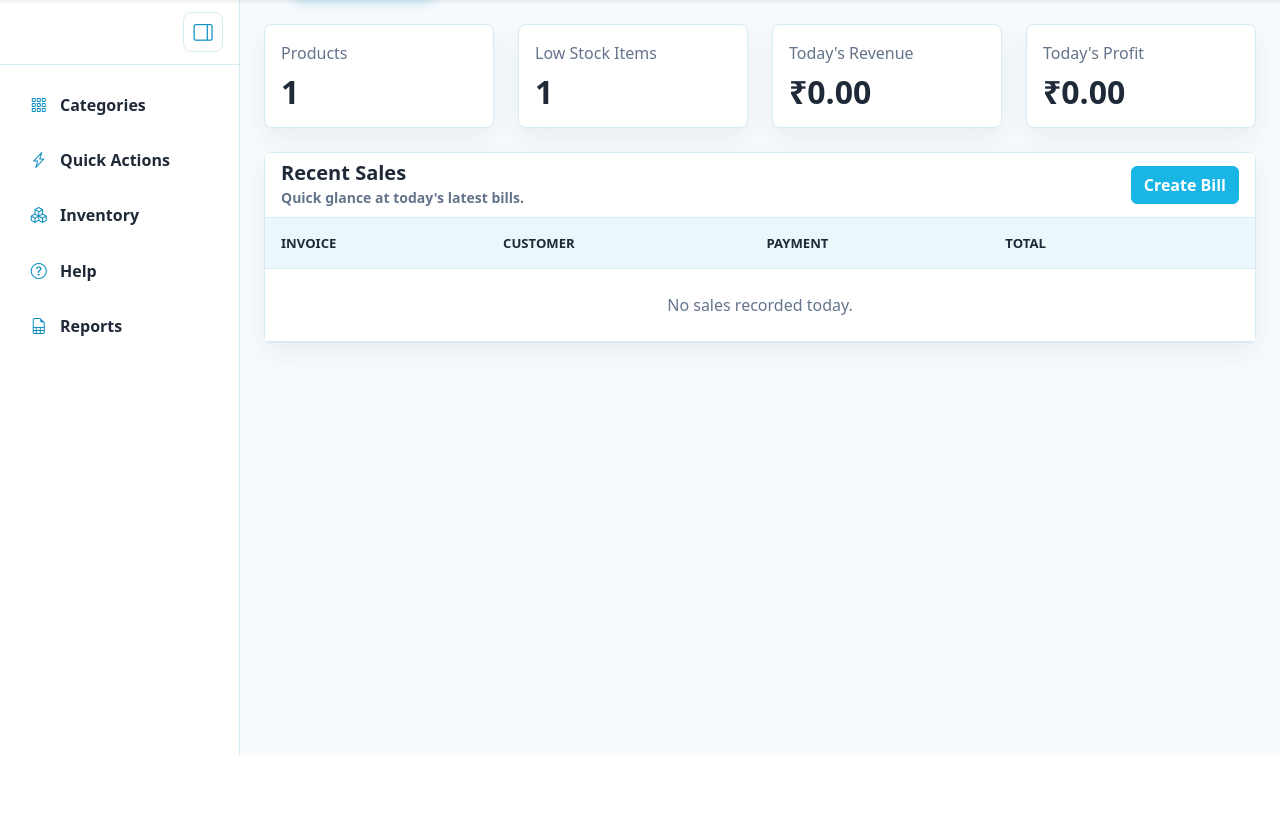
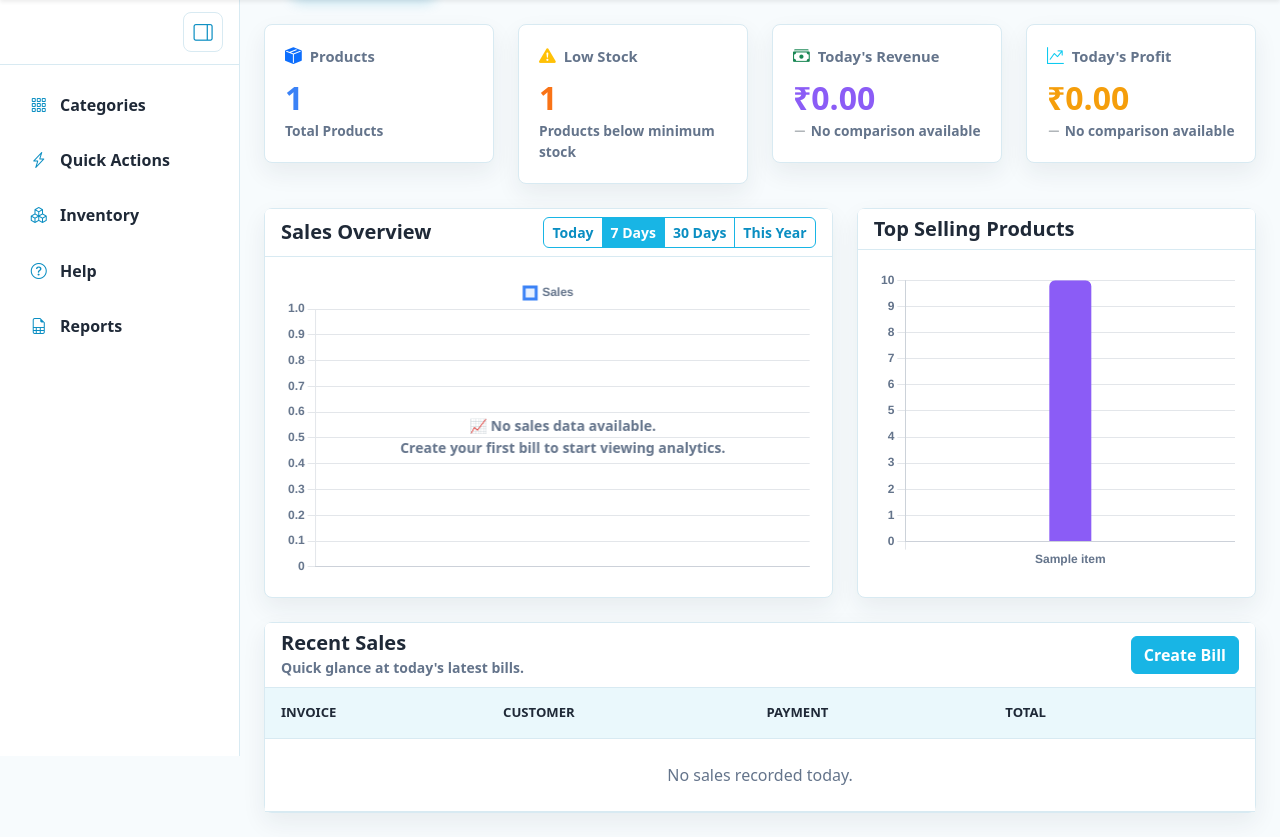
Before and after one commit to trinathprasad/smart-pos, a Flask app: page / in a window 1280 px wide. Shown: the part 117-954 px from the top of the page. Before the commit the page ends 873 px from the top, so only its background shows below. Run offline with Flask 3, Linux system fonts and the light colour scheme; tables that the repository leaves empty hold one stand-in row (values such as "Sample post").

Commit message:
Enhance dashboard with live analytics and Chart.js

```diff
--- a/app/__init__.py
+++ b/app/__init__.py
@@ -4,6 +4,7 @@ from flask import Flask, redirect, request, session, url_for
 from sqlalchemy import inspect, text
 
 from .config import Config
+from .dashboard_metrics import dashboard_kpi_comparisons
 from .extensions import db
 from .utils import format_bill_datetime, format_quantity, format_quantity_with_unit
 
@@ -14,6 +15,7 @@ def create_app(config_class=Config):
     app.jinja_env.filters["bill_datetime"] = format_bill_datetime
     app.jinja_env.filters["quantity"] = format_quantity
     app.jinja_env.filters["quantity_with_unit"] = format_quantity_with_unit
+    app.jinja_env.globals["dashboard_kpi_comparisons"] = dashboard_kpi_comparisons
 
     @app.before_request
     def require_admin_login():
--- a/app/routes/main.py
+++ b/app/routes/main.py
@@ -1,11 +1,53 @@
 from decimal import Decimal
 
 from flask import Blueprint, render_template
+from sqlalchemy import func
 
-from ..models import Product, Sale
+from ..models import Product, Sale, SaleItem
 from ..utils import local_today, utc_bounds_for_local_date
 
 main_bp = Blueprint("main", __name__)
+
+
+def _sales_overview_chart_data():
+    sale_day = func.date(Sale.created_at, "+5 hours", "+30 minutes")
+    sales_by_day = (
+        Sale.query
+        .with_entities(
+            sale_day.label("sale_day"),
+            func.sum(Sale.grand_total).label("total_sales"),
+        )
+        .group_by(sale_day)
+        .order_by(sale_day)
+        .all()
+    )
+
+    return {
+        "labels": [row.sale_day for row in sales_by_day],
+        "values": [float(row.total_sales or 0) for row in sales_by_day],
+        "emptyMessage": "No sales data available yet.",
+    }
+
+
+def _top_products_chart_data():
+    quantity_sold = func.sum(SaleItem.qty)
+    top_products = (
+        SaleItem.query
+        .with_entities(
+            func.max(SaleItem.product_name).label("product_name"),
+            quantity_sold.label("quantity_sold"),
+        )
+        .group_by(SaleItem.product_id)
+        .order_by(quantity_sold.desc(), func.max(SaleItem.product_name).asc())
+        .limit(5)
+        .all()
+    )
+
+    return {
+        "labels": [row.product_name for row in top_products],
+        "values": [float(row.quantity_sold or 0) for row in top_products],
+        "emptyMessage": "No product sales available.",
+    }
 
 
 @main_bp.route("/")
@@ -37,4 +79,8 @@ def index():
         revenue_today=revenue_today,
         profit_today=profit_today,
         sales_today=sales_today,
+        dashboard_chart_data={
+            "salesOverview": _sales_overview_chart_data(),
+            "topProducts": _top_products_chart_data(),
+        },
     )
--- a/app/static/css/styles.css
+++ b/app/static/css/styles.css
@@ -540,6 +540,70 @@ body.is-sidebar-collapsed .app-sidebar-link .bi {
     box-shadow: var(--brand-card-shadow);
 }
 
+.stat-value {
+    font-weight: 800;
+}
+
+.stat-card .card-body {
+    padding: 1.25rem;
+}
+
+.kpi-card-title {
+    display: flex;
+    align-items: center;
+    gap: 0.5rem;
+    margin-bottom: 0.75rem;
+    color: var(--brand-muted);
+    font-size: 0.92rem;
+    font-weight: 700;
+}
+
+.kpi-card-title i {
+    font-size: 1.05rem;
+    line-height: 1;
+}
+
+.kpi-comparison {
+    min-height: 1.25rem;
+    font-size: 0.86rem;
+    font-weight: 600;
+}
+
+.stat-value-products {
+    color: #3B82F6;
+}
+
+.stat-value-low-stock-ok {
+    color: var(--brand-success);
+}
+
+.stat-value-low-stock-alert {
+    color: var(--brand-warning);
+}
+
+.stat-value-revenue {
+    color: #8B5CF6;
+}
+
+.stat-value-profit {
+    color: #F59E0B;
+}
+
+.dashboard-chart-card .card-body {
+    padding: 1.25rem;
+}
+
+.dashboard-chart-wrap {
+    position: relative;
+    min-height: 300px;
+}
+
+.dashboard-chart-wrap canvas {
+    display: block;
+    width: 100% !important;
+    height: 300px !important;
+}
+
 .card-header {
     border-bottom-color: var(--brand-border);
     background-color: var(--brand-surface);
--- /dev/null
+++ b/app/static/js/dashboard.js
@@ -0,0 +1,451 @@
+(function () {
+    const salesOverviewCanvas = document.getElementById("salesOverviewChart");
+    const topProductsCanvas = document.getElementById("topProductsChart");
+    const salesFilterButtons = document.querySelectorAll("[data-sales-filter]");
+
+    function animateCountUp() {
+        const countUpElements = document.querySelectorAll("[data-countup]");
+        const reducedMotion = window.matchMedia("(prefers-reduced-motion: reduce)").matches;
+
+        countUpElements.forEach((element) => {
+            const targetValue = Number(element.dataset.countupValue || 0);
+            const decimals = Number(element.dataset.countupDecimals || 0);
+            const prefix = element.dataset.countupPrefix || "";
+            const suffix = element.dataset.countupSuffix || "";
+            const duration = reducedMotion ? 0 : 650;
+            const startTime = performance.now();
+
+            function formatValue(value) {
+                return `${prefix}${value.toLocaleString("en-IN", {
+                    minimumFractionDigits: decimals,
+                    maximumFractionDigits: decimals
+                })}${suffix}`;
+            }
+
+            function renderFrame(now) {
+                const progress = duration === 0 ? 1 : Math.min((now - startTime) / duration, 1);
+                const easedProgress = 1 - Math.pow(1 - progress, 3);
+                element.textContent = formatValue(targetValue * easedProgress);
+
+                if (progress < 1) {
+                    requestAnimationFrame(renderFrame);
+                }
+            }
+
+            requestAnimationFrame(renderFrame);
+        });
+    }
+
+    animateCountUp();
+
+    if (!window.Chart || !salesOverviewCanvas || !topProductsCanvas) {
+        return;
+    }
+
+    const dashboardChartData = window.dashboardChartData || {};
+    const salesOverviewData = dashboardChartData.salesOverview || { labels: [], values: [] };
+    const topProductsData = dashboardChartData.topProducts || { labels: [], values: [] };
+    const defaultEmptySalesMessage = "\u{1F4C8} No sales data available.\nCreate your first bill to start viewing analytics.";
+
+    const chartColors = {
+        blue: "#3B82F6",
+        purple: "#8B5CF6",
+        orange: "#F59E0B",
+        gridLight: "rgba(100, 116, 139, 0.18)",
+        gridDark: "rgba(203, 213, 225, 0.16)"
+    };
+
+    function getThemeColors() {
+        const isDark = document.documentElement.getAttribute("data-theme") === "dark";
+        const styles = getComputedStyle(document.documentElement);
+
+        return {
+            text: styles.getPropertyValue("--brand-text").trim(),
+            muted: styles.getPropertyValue("--brand-muted").trim(),
+            grid: isDark ? chartColors.gridDark : chartColors.gridLight
+        };
+    }
+
+    function applyScaleTheme(chart) {
+        const themeColors = getThemeColors();
+
+        chart.options.plugins.legend.labels.color = themeColors.muted;
+
+        Object.values(chart.options.scales).forEach((scale) => {
+            scale.ticks.color = themeColors.muted;
+            scale.grid.color = themeColors.grid;
+            scale.border.color = themeColors.grid;
+        });
+
+        chart.update();
+    }
+
+    function hasChartData(chartData) {
+        return Array.isArray(chartData.values) && chartData.values.some((value) => Number(value) > 0);
+    }
+
+    function parseDateOnly(value) {
+        const parts = String(value || "").split("-").map((part) => Number(part));
+
+        if (parts.length !== 3 || parts.some((part) => Number.isNaN(part))) {
+            return null;
+        }
+
+        return new Date(parts[0], parts[1] - 1, parts[2]);
+    }
+
+    function toDateKey(date) {
+        const year = date.getFullYear();
+        const month = String(date.getMonth() + 1).padStart(2, "0");
+        const day = String(date.getDate()).padStart(2, "0");
+
+        return `${year}-${month}-${day}`;
+    }
+
+    function addDays(date, amount) {
+        const nextDate = new Date(date);
+        nextDate.setDate(nextDate.getDate() + amount);
+        return nextDate;
+    }
+
+    function formatDayLabel(date) {
+        return date.toLocaleDateString("en-IN", {
+            day: "2-digit",
+            month: "short"
+        });
+    }
+
+    function formatHourLabel(value) {
+        if (typeof value === "number") {
+            return `${String(value).padStart(2, "0")}:00`;
+        }
+
+        return String(value || "");
+    }
+
+    function getCurrentDate() {
+        const today = new Date();
+        today.setHours(0, 0, 0, 0);
+        return today;
+    }
+
+    function getSalesTotalByDate() {
+        return salesSeries.reduce((totals, entry) => {
+            totals.set(entry.key, (totals.get(entry.key) || 0) + entry.value);
+            return totals;
+        }, new Map());
+    }
+
+    function getDailySales(days) {
+        const totalsByDate = getSalesTotalByDate();
+        const endDate = getCurrentDate();
+        const startDate = addDays(endDate, -(days - 1));
+        const labels = [];
+        const values = [];
+
+        for (let index = 0; index < days; index += 1) {
+            const date = addDays(startDate, index);
+            const key = toDateKey(date);
+            labels.push(formatDayLabel(date));
+            values.push(totalsByDate.get(key) || 0);
+        }
+
+        return {
+            labels,
+            values,
+            emptyMessage: defaultEmptySalesMessage
+        };
+    }
+
+    function getTodaySales() {
+        const hourlyData = salesOverviewData.todayHourly || salesOverviewData.hourly;
+
+        if (hourlyData && Array.isArray(hourlyData.labels) && Array.isArray(hourlyData.values)) {
+            return {
+                labels: hourlyData.labels.map(formatHourLabel),
+                values: hourlyData.values.map((value) => Number(value) || 0),
+                emptyMessage: defaultEmptySalesMessage
+            };
+        }
+
+        const totalsByDate = getSalesTotalByDate();
+        const today = getCurrentDate();
+        const todayTotal = totalsByDate.get(toDateKey(today)) || 0;
+
+        return {
+            labels: todayTotal > 0 ? ["Today"] : [],
+            values: todayTotal > 0 ? [todayTotal] : [],
+            emptyMessage: defaultEmptySalesMessage
+        };
+    }
+
+    function getYearlySales() {
+        const monthLabels = Array.from({ length: 12 }, (_, index) => (
+            new Date(2000, index, 1).toLocaleDateString("en-IN", { month: "short" })
+        ));
+        const values = Array(12).fill(0);
+        const currentYear = getCurrentDate().getFullYear();
+
+        salesSeries.forEach((entry) => {
+            if (entry.date && entry.date.getFullYear() === currentYear) {
+                values[entry.date.getMonth()] += entry.value;
+            }
+        });
+
+        return {
+            labels: monthLabels,
+            values,
+            emptyMessage: defaultEmptySalesMessage
+        };
+    }
+
+    function getSalesDataForFilter(filterName) {
+        if (filterName === "today") {
+            return getTodaySales();
+        }
+
+        if (filterName === "30days") {
+            return getDailySales(30);
+        }
+
+        if (filterName === "year") {
+            return getYearlySales();
+        }
+
+        return getDailySales(7);
+    }
+
+    function truncateProductLabel(label) {
+        const text = String(label || "");
+
+        if (text.length <= 18) {
+            return text;
+        }
+
+        return `${text.slice(0, 15).trim()}...`;
+    }
+
+    function setActiveFilter(activeButton) {
+        salesFilterButtons.forEach((button) => {
+            const isActive = button === activeButton;
+            button.classList.toggle("btn-primary", isActive);
+            button.classList.toggle("btn-outline-primary", !isActive);
+            button.setAttribute("aria-pressed", String(isActive));
+        });
+    }
+
+    function updateSalesOverview(filterName) {
+        const filteredData = getSalesDataForFilter(filterName);
+        salesOverviewChart.data.labels = hasChartData(filteredData) ? filteredData.labels : [];
+        salesOverviewChart.data.datasets[0].data = hasChartData(filteredData) ? filteredData.values : [];
+        salesOverviewChart.options.plugins.emptyChartMessage.text = hasChartData(filteredData)
+            ? ""
+            : filteredData.emptyMessage;
+        salesOverviewChart.update();
+    }
+
+    const emptyChartMessagePlugin = {
+        id: "emptyChartMessage",
+        afterDraw(chart) {
+            const message = chart.options.plugins.emptyChartMessage?.text;
+
+            if (!message) {
+                return;
+            }
+
+            const { ctx, chartArea } = chart;
+            const themeColors = getThemeColors();
+            const centerX = (chartArea.left + chartArea.right) / 2;
+            const centerY = (chartArea.top + chartArea.bottom) / 2;
+            const lines = message.split("\n");
+
+            ctx.save();
+            ctx.fillStyle = themeColors.muted;
+            ctx.font = "600 14px system-ui, -apple-system, BlinkMacSystemFont, 'Segoe UI', sans-serif";
+            ctx.textAlign = "center";
+            ctx.textBaseline = "middle";
+            lines.forEach((line, index) => {
+                ctx.fillText(line, centerX, centerY + (index - (lines.length - 1) / 2) * 22);
+            });
+            ctx.restore();
+        }
+    };
+
+    Chart.register(emptyChartMessagePlugin);
+
+    const salesSeries = (salesOverviewData.labels || []).map((label, index) => {
+        const date = parseDateOnly(label);
+        const value = Number((salesOverviewData.values || [])[index]) || 0;
+
+        return {
+            key: date ? toDateKey(date) : String(label || ""),
+            date,
+            value
+        };
+    }).filter((entry) => entry.date);
+
+    const initialSalesData = getSalesDataForFilter("7days");
+    const topProductLabels = topProductsData.labels || [];
+
+    const baseOptions = {
+        responsive: true,
+        maintainAspectRatio: false,
+        plugins: {
+            legend: {
+                labels: {
+                    boxWidth: 12,
+                    color: getThemeColors().muted,
+                    font: {
+                        weight: "600"
+                    }
+                }
+            },
+            tooltip: {
+                backgroundColor: "rgba(17, 24, 39, 0.92)",
+                padding: 12,
+                titleFont: {
+                    weight: "700"
+                },
+                bodyFont: {
+                    weight: "600"
+                }
+            },
+            emptyChartMessage: {
+                text: ""
+            }
+        },
+        animation: {
+            duration: 450,
+            easing: "easeOutQuart"
+        },
+        transitions: {
+            active: {
+                animation: {
+                    duration: 220
+                }
+            }
+        },
+        scales: {
+            x: {
+                ticks: {
+                    color: getThemeColors().muted,
+                    autoSkip: true,
+                    maxRotation: 0,
+                    maxTicksLimit: 8,
+                    font: {
+                        weight: "600"
+                    }
+                },
+                grid: {
+                    color: getThemeColors().grid
+                },
+                border: {
+                    color: getThemeColors().grid
+                }
+            },
+            y: {
+                beginAtZero: true,
+                ticks: {
+                    color: getThemeColors().muted,
+                    font: {
+                        weight: "600"
+                    }
+                },
+                grid: {
+                    color: getThemeColors().grid
+                },
+                border: {
+                    color: getThemeColors().grid
+                }
+            }
+        }
+    };
+
+    const salesOverviewChart = new Chart(salesOverviewCanvas, {
+        type: "line",
+        data: {
+            labels: hasChartData(initialSalesData) ? initialSalesData.labels : [],
+            datasets: [
+                {
+                    label: "Sales",
+                    data: hasChartData(initialSalesData) ? initialSalesData.values : [],
+                    borderColor: chartColors.blue,
+                    backgroundColor: "rgba(59, 130, 246, 0.12)",
+                    borderWidth: 3,
+                    pointBackgroundColor: chartColors.blue,
+                    pointBorderColor: "#FFFFFF",
+                    pointBorderWidth: 2,
+                    pointRadius: 4,
+                    pointHoverRadius: 6,
+                    tension: 0.35,
+                    fill: true
+                }
+            ]
+        },
+        options: {
+            ...baseOptions,
+            plugins: {
+                ...baseOptions.plugins,
+                emptyChartMessage: {
+                    text: hasChartData(initialSalesData) ? "" : initialSalesData.emptyMessage
+                }
+            }
+        }
+    });
+
+    const topProductsChart = new Chart(topProductsCanvas, {
+        type: "bar",
+        data: {
+            labels: topProductLabels.map(truncateProductLabel),
+            datasets: [
+                {
+                    label: "Units Sold",
+                    data: topProductsData.values,
+                    backgroundColor: chartColors.purple,
+                    borderColor: chartColors.purple,
+                    borderRadius: 6,
+                    maxBarThickness: 42
+                }
+            ]
+        },
+        options: {
+            ...baseOptions,
+            plugins: {
+                ...baseOptions.plugins,
+                legend: {
+                    display: false,
+                    labels: baseOptions.plugins.legend.labels
+                },
+                tooltip: {
+                    ...baseOptions.plugins.tooltip,
+                    callbacks: {
+                        title(items) {
+                            const item = items[0];
+                            return topProductLabels[item.dataIndex] || item.label;
+                        }
+                    }
+                },
+                emptyChartMessage: {
+                    text: hasChartData(topProductsData) ? "" : topProductsData.emptyMessage
+                }
+            }
+        }
+    });
+
+    salesFilterButtons.forEach((button) => {
+        button.addEventListener("click", () => {
+            setActiveFilter(button);
+            updateSalesOverview(button.dataset.salesFilter);
+        });
+    });
+
+    const themeObserver = new MutationObserver(() => {
+        applyScaleTheme(salesOverviewChart);
+        applyScaleTheme(topProductsChart);
+    });
+
+    themeObserver.observe(document.documentElement, {
+        attributes: true,
+        attributeFilter: ["data-theme"]
+    });
+})();
--- a/app/templates/dashboard.html
+++ b/app/templates/dashboard.html
@@ -2,36 +2,104 @@
 {% block title %}Dashboard | Local Shop Billing{% endblock %}
 {% block body_class %}page-dashboard{% endblock %}
 {% block content %}
+{% set kpi_comparisons = dashboard_kpi_comparisons() %}
 <div class="row g-4 mb-4">
     <div class="col-md-3">
         <div class="card stat-card">
             <div class="card-body">
-                <p class="text-muted mb-2">Products</p>
-                <h2 class="mb-0">{{ product_count }}</h2>
+                <div class="kpi-card-title">
+                    <i class="bi bi-box-seam-fill text-primary"></i>
+                    <span>Products</span>
+                </div>
+                <h2 class="mb-1 stat-value stat-value-products" data-countup data-countup-value="{{ product_count }}">{{ product_count }}</h2>
+                <p class="kpi-comparison text-muted mb-0">Total Products</p>
             </div>
         </div>
     </div>
     <div class="col-md-3">
         <div class="card stat-card">
             <div class="card-body">
-                <p class="text-muted mb-2">Low Stock Items</p>
-                <h2 class="mb-0">{{ low_stock_count }}</h2>
+                <div class="kpi-card-title">
+                    <i class="bi bi-exclamation-triangle-fill text-warning"></i>
+                    <span>Low Stock</span>
+                </div>
+                <h2 class="mb-1 stat-value {% if low_stock_count == 0 %}stat-value-low-stock-ok{% else %}stat-value-low-stock-alert{% endif %}" data-countup data-countup-value="{{ low_stock_count }}">{{ low_stock_count }}</h2>
+                <p class="kpi-comparison text-muted mb-0">Products below minimum stock</p>
             </div>
         </div>
     </div>
     <div class="col-md-3">
         <div class="card stat-card">
             <div class="card-body">
-                <p class="text-muted mb-2">Today's Revenue</p>
-                <h2 class="mb-0">₹{{ "%.2f"|format(revenue_today) }}</h2>
+                <div class="kpi-card-title">
+                    <i class="bi bi-cash-stack text-success"></i>
+                    <span>Today's Revenue</span>
+                </div>
+                <h2 class="mb-1 stat-value stat-value-revenue"><span data-countup data-countup-prefix="&#8377;" data-countup-decimals="2" data-countup-value="{{ revenue_today }}">&#8377;{{ "%.2f"|format(revenue_today) }}</span></h2>
+                <p class="kpi-comparison text-muted mb-0">
+                    {% set revenue_comparison = kpi_comparisons.revenue %}
+                    {% if revenue_comparison is none %}
+                        <i class="bi bi-dash-lg text-secondary me-1"></i>No comparison available
+                    {% elif revenue_comparison >= 0 %}
+                        <i class="bi bi-arrow-up-right text-success me-1"></i>+{{ "%.0f"|format(revenue_comparison) }}% vs Yesterday
+                    {% else %}
+                        <i class="bi bi-arrow-down-right text-danger me-1"></i>{{ "%.0f"|format(revenue_comparison) }}% vs Yesterday
+                    {% endif %}
+                </p>
             </div>
         </div>
     </div>
     <div class="col-md-3">
         <div class="card stat-card">
             <div class="card-body">
-                <p class="text-muted mb-2">Today's Profit</p>
-                <h2 class="mb-0">&#8377;{{ "%.2f"|format(profit_today) }}</h2>
+                <div class="kpi-card-title">
+                    <i class="bi bi-graph-up-arrow text-info"></i>
+                    <span>Today's Profit</span>
+                </div>
+                <h2 class="mb-1 stat-value stat-value-profit"><span data-countup data-countup-prefix="&#8377;" data-countup-decimals="2" data-countup-value="{{ profit_today }}">&#8377;{{ "%.2f"|format(profit_today) }}</span></h2>
+                <p class="kpi-comparison text-muted mb-0">
+                    {% set profit_comparison = kpi_comparisons.profit %}
+                    {% if profit_comparison is none %}
+                        <i class="bi bi-dash-lg text-secondary me-1"></i>No comparison available
+                    {% elif profit_comparison >= 0 %}
+                        <i class="bi bi-arrow-up-right text-success me-1"></i>+{{ "%.0f"|format(profit_comparison) }}% vs Yesterday
+                    {% else %}
+                        <i class="bi bi-arrow-down-right text-danger me-1"></i>{{ "%.0f"|format(profit_comparison) }}% vs Yesterday
+                    {% endif %}
+                </p>
+            </div>
+        </div>
+    </div>
+</div>
+
+<div class="row g-4 mb-4">
+    <div class="col-lg-7">
+        <div class="card dashboard-chart-card h-100">
+            <div class="card-header d-flex flex-wrap gap-2 justify-content-between align-items-center">
+                <h5 class="mb-0">Sales Overview</h5>
+                <div class="btn-group btn-group-sm" role="group" aria-label="Sales overview period">
+                    <button type="button" class="btn btn-outline-primary" data-sales-filter="today">Today</button>
+                    <button type="button" class="btn btn-primary" data-sales-filter="7days" aria-pressed="true">7 Days</button>
+                    <button type="button" class="btn btn-outline-primary" data-sales-filter="30days">30 Days</button>
+                    <button type="button" class="btn btn-outline-primary" data-sales-filter="year">This Year</button>
+                </div>
+            </div>
+            <div class="card-body">
+                <div class="dashboard-chart-wrap">
+                    <canvas id="salesOverviewChart" aria-label="Sales Overview line chart" role="img"></canvas>
+                </div>
+            </div>
+        </div>
+    </div>
+    <div class="col-lg-5">
+        <div class="card dashboard-chart-card h-100">
+            <div class="card-header">
+                <h5 class="mb-0">Top Selling Products</h5>
+            </div>
+            <div class="card-body">
+                <div class="dashboard-chart-wrap">
+                    <canvas id="topProductsChart" aria-label="Top Selling Products bar chart" role="img"></canvas>
+                </div>
             </div>
         </div>
     </div>
@@ -63,7 +131,7 @@
                             <td>{{ sale.invoice_no }}</td>
                             <td>{{ sale.customer_name or "Walk-in" }}</td>
                             <td>{{ sale.payment_mode }}</td>
-                            <td>₹{{ "%.2f"|format(sale.grand_total) }}</td>
+                            <td>&#8377;{{ "%.2f"|format(sale.grand_total) }}</td>
                             <td><a href="{{ url_for('billing.view_sale', sale_id=sale.id) }}" class="btn btn-sm btn-outline-primary">View</a></td>
                         </tr>
                     {% else %}
@@ -77,3 +145,12 @@
     </div>
 </div>
 {% endblock %}
+
+{% block scripts %}
+    {{ super() }}
+    <script src="https://cdn.jsdelivr.net/npm/chart.js@4.5.0/dist/chart.umd.min.js"></script>
+    <script>
+        window.dashboardChartData = {{ dashboard_chart_data|tojson }};
+    </script>
+    <script src="{{ url_for('static', filename='js/dashboard.js') }}"></script>
+{% endblock %}
```
Also changed, not shown: app/dashboard_metrics.py (added, +57 -0 lines).
